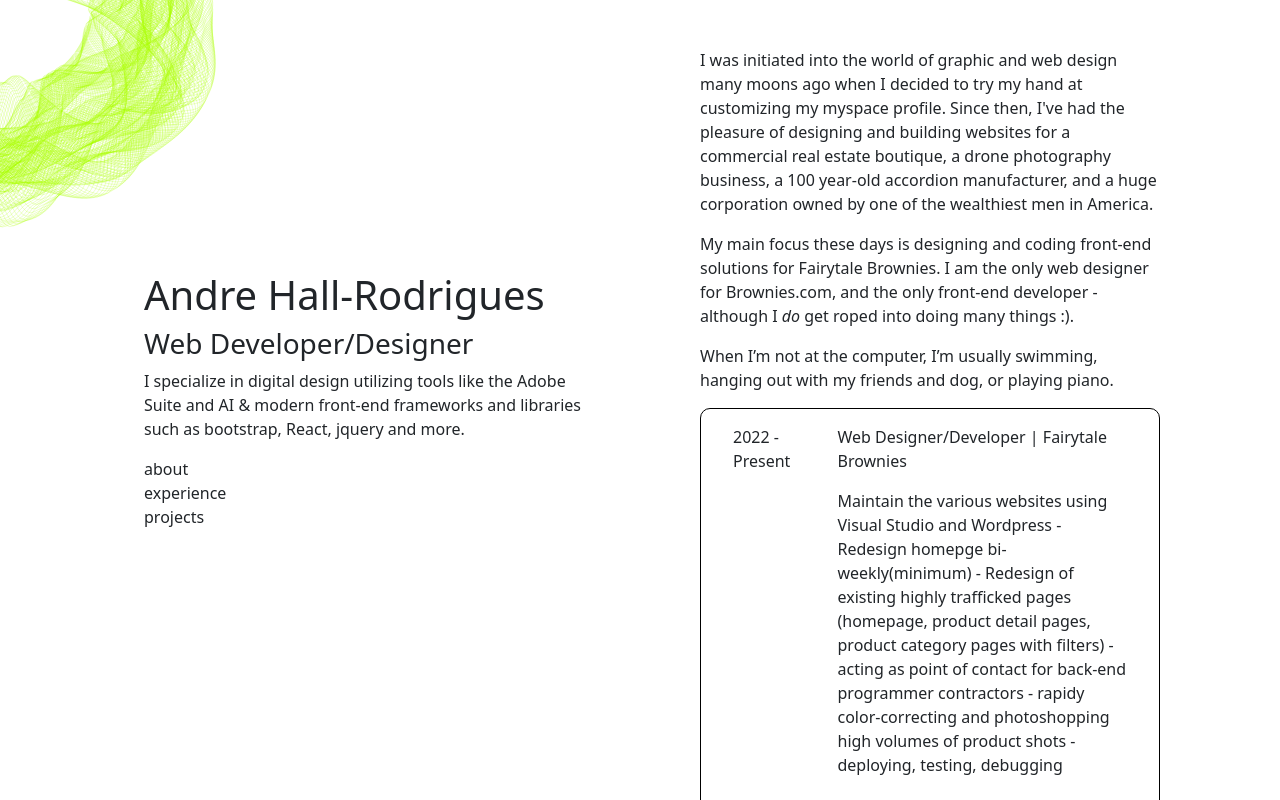
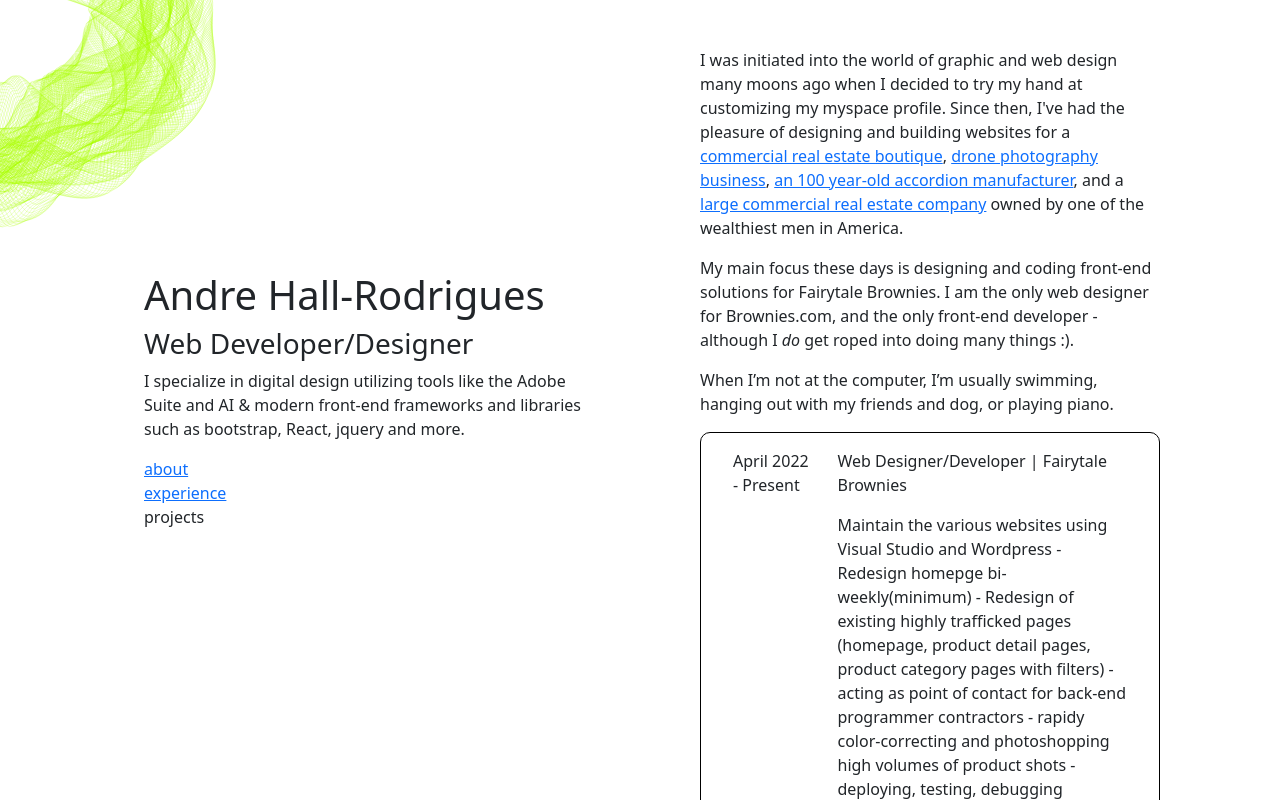
Before and after one commit to drebob/stackblitz-andre-website, a React (Create React App) app: page / in a window 1280 px wide. Built offline with nearby package versions, Linux system fonts and the light colour scheme.

Commit message:
added background blur to experience cards

```diff
--- a/src/App.tsx
+++ b/src/App.tsx
@@ -24,17 +24,20 @@ export const App: FC<{ name: string }> = ({ name }) => {
 
             <p>I specialize in digital design utilizing tools like the Adobe Suite and AI & modern front-end frameworks and libraries such as bootstrap, React, jquery and more.</p>
 
-            <div className="button">about</div>
+            <div className="button"><a href="#about">about</a></div>
 
-            <div className="button">experience</div>
+            <div className="button"><a href="#experience">experience</a></div>
 
             <div className="button">projects</div>
 
           </div>
 
-          <div className="col-md-6 overflow-auto p-5">
+          <div className="col-md-6 overflow-auto p-5" id="about">
 
-            <p>I was initiated into the world of graphic and web design many moons ago when I decided to try my hand at customizing my myspace profile. Since then, I've had the pleasure of designing and building websites for a commercial real estate boutique, a drone photography business, a 100 year-old accordion manufacturer, and a huge corporation owned by one of the wealthiest men in America.
+            <p>I was initiated into the world of graphic and web design many moons ago when I decided to try my hand at customizing my myspace profile.
+              Since then, I've had the pleasure of designing and building websites for a <a href="https://www.retail1031.com/" target="_blank">commercial
+              real estate boutique</a>, <a href="#" target="_blank">drone photography business</a>, <a href="https://www.petosa.com/" target="_blank">an 100 year-old accordion manufacturer</a>,
+               and a <a href="https://www.berkadia.com/" target="_blank">large commercial real estate company</a> owned by one of the wealthiest men in America.
 
             </p>
 
@@ -48,9 +51,9 @@ export const App: FC<{ name: string }> = ({ name }) => {
 
             <div className="card-cont">
 
-              <div className="row">
+<div className="row" id="experience">
 
-                <div className="col-md-3"><p className="smaller">2022 - Present</p></div>
+  <div className="col-md-3"><p className="smaller">April 2022 - Present</p></div>
 
   <div className="col-md-9"><p>Web Designer/Developer | Fairytale Brownies</p>
 
@@ -60,9 +63,15 @@ export const App: FC<{ name: string }> = ({ name }) => {
 </div>
 </div>
 <div className="card-cont">
+
 <div className="row">
-                <div className="col-md-3"><p className="smaller">2021 - Present</p></div>
-                <div className="col-md-9">I was initiated into the world of graphic and web design many moons ago when I decided to try my hand at customizing my myspace profile. Since then, I've had the pleasure of designing and building websites for a commercial real estate boutique, a drone photography business, a 100 year-old accordion manufacturer, and a huge corporation owned by one of the wealthiest men in America.
+
+  <div className="col-md-3"><p className="smaller">Oct 2020 - Nov 2022</p></div>
+
+  <div className="col-md-9"><p>Web Designer/Developer | Petosa Accordions</p>
+
+    <p>Maintain the various websites using Visual Studio and Wordpress - Redesign homepge bi-weekly(minimum) - Redesign of existing highly trafficked pages (homepage, product detail pages, product category pages with filters) - acting as point of contact for back-end programmer contractors - rapidy color-correcting and photoshopping high volumes of product shots - deploying, testing, debugging  </p>
+
   </div>
 </div>
 </div>
@@ -70,29 +79,49 @@ export const App: FC<{ name: string }> = ({ name }) => {
 
 <div className="row">
 
-                <div className="col-md-3"><p className="smaller">2021 - Present</p></div>
+  <div className="col-md-3"><p className="smaller">August 2019 - Jan 2020</p></div>
 
-                <div className="col-md-9">I was initiated into the world of graphic and web design many moons ago when I decided to try my hand at customizing my myspace profile. Since then, I've had the pleasure of designing and building websites for a commercial real estate boutique, a drone photography business, a 100 year-old accordion manufacturer, and a huge corporation owned by one of the wealthiest men in America.
+  <div className="col-md-9"><p>Graphic Designer | Berkadia</p>
+
+    <p>Design marking packages for commercial properties - design websites for specific properties and sales teams - collaborate with project managers, realtors, and other designers - create maps and other materials relevant to a prospective buyer  </p>
 
   </div>
-
 </div>
-
 </div>
 
 <div className="card-cont">
 
 <div className="row">
 
-                <div className="col-md-3"><p className="smaller">2021 - Present</p></div>
+  <div className="col-md-3"><p className="smaller">Dec 2018 - Aug 2019</p></div>
 
-                <div className="col-md-9">I was initiated into the world of graphic and web design many moons ago when I decided to try my hand at customizing my myspace profile. Since then, I've had the pleasure of designing and building websites for a commercial real estate boutique, a drone photography business, a 100 year-old accordion manufacturer, and a huge corporation owned by one of the wealthiest men in America.
+  <div className="col-md-9"><p>Graphic Design / Marketing / Drone Operations | Phoenix UAV LLC</p>
+
+    <p>Creating a brand identity for the company (Logo, website, general aesthetic)
+Editing drone videos in Adobe Premiere and After Effects to meet client demands
+Communicating with clients regarding their needs (Shotlists, highlighted information, etc.)</p>
+-
+  </div>
+</div>
+</div>
+<div className="card-cont">
+
+<div className="row">
+
+  <div className="col-md-3"><p className="smaller">Sep 2016 - July 2018</p></div>
+
+  <div className="col-md-9"><p>Graphic Designer | Retail Investment Group LLC</p>
+
+    <p>Creating new graphic, web and print assets for marketing
+Rapidly completing Offering Memorandums (Within 24-48 hours)
+Creating videos to advertise commercial properties
+- </p>
 
   </div>
-
+</div>
 </div>
 
-            </div>
+
 
 </div>
 
--- a/src/style.css
+++ b/src/style.css
@@ -29,6 +29,8 @@ html {
   border: 1px solid black;
   border-radius: 10px;
   margin: 1rem 0;
+  background-color: #ffffff95!important;
+    backdrop-filter: blur(9.5px) brightness(1)!important;
 }
 
 .col-md-6 {
```
Lines whose indentation alone changed are shown as unchanged.
